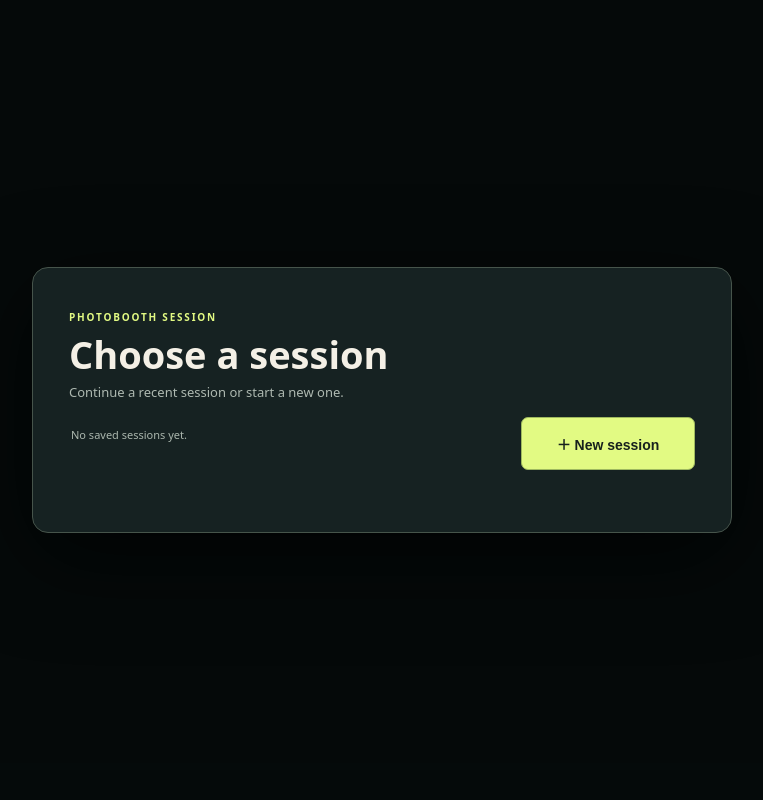
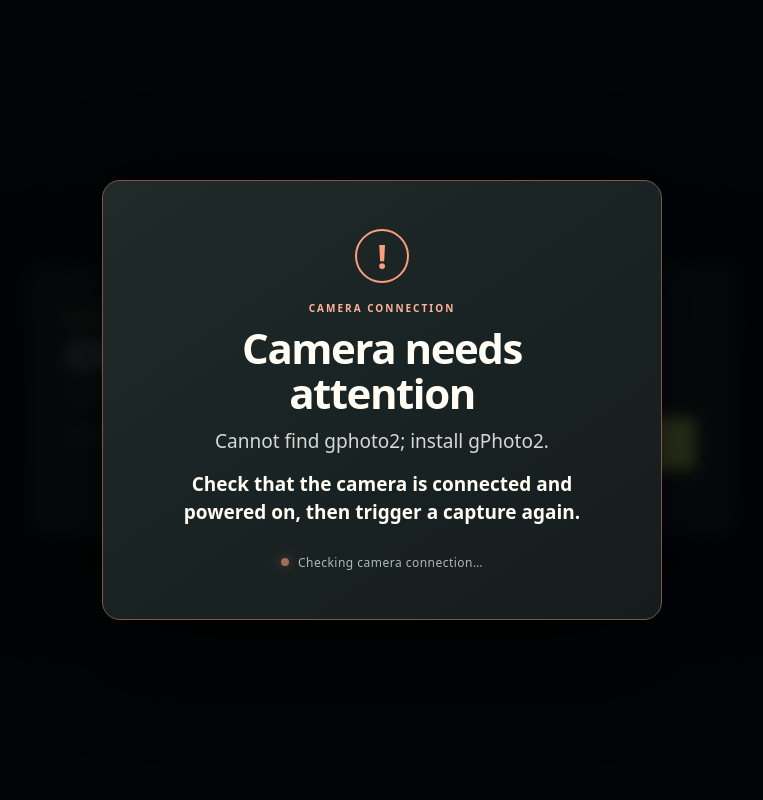
Before and after one commit to rogii/photobooth, a Flask app: page / in a window 1280 px wide. Shown: the whole page, without its empty margins (258-1021 px from the left). Run offline with Flask 3, Linux system fonts and the light colour scheme; data that the repository does not hold is empty; parts of the project's set-up code (start-up, migrations or seed data) failed here and were passed over; some libraries are stand-ins or nearby versions.

Commit message:
feat: improve camera fault handling

```diff
--- a/photobooth/app.py
+++ b/photobooth/app.py
@@ -51,6 +51,8 @@ class PhotoboothService:
         self.demo = demo
         self.camera_lock = threading.Lock()
         self.state_lock = threading.Lock()
+        self.camera_available = bool(demo)
+        self.camera_error = "" if demo else "Checking camera connection…"
         self.stop_event = threading.Event()
         self.busy = False
         self.status = "Choose or create a session"
@@ -80,7 +82,37 @@ class PhotoboothService:
         SESSIONS.mkdir(parents=True, exist_ok=True)
         UPLOAD_QUEUE.mkdir(parents=True, exist_ok=True)
         self._init_gpio()
+        if not self.demo:
+            threading.Thread(target=self.camera_health_worker, daemon=True, name="camera-health").start()
         threading.Thread(target=self.upload_worker, daemon=True, name="upload-queue").start()
+
+    def camera_health_worker(self):
+        """Keep checking the camera so the kiosk can recover after USB reconnects."""
+        while not self.stop_event.is_set():
+            command = self.config.get("camera_command", "gphoto2")
+            available = False
+            error = ""
+            if not shutil.which(command):
+                error = f"Cannot find {command}; install gPhoto2."
+            elif self.camera_lock.acquire(timeout=0.2):
+                try:
+                    result = subprocess.run(
+                        [command, "--summary"], capture_output=True, text=True, timeout=8
+                    )
+                    available = result.returncode == 0
+                    if not available:
+                        error = (result.stderr or result.stdout or "Camera did not respond.").strip()[-400:]
+                except (OSError, subprocess.TimeoutExpired) as exc:
+                    error = str(exc) or "Camera did not respond."
+                finally:
+                    self.camera_lock.release()
+            else:
+                self.stop_event.wait(2)
+                continue
+            with self.state_lock:
+                self.camera_available = available
+                self.camera_error = "" if available else error
+            self.stop_event.wait(3)
 
     def _read_last_session(self):
         try:
@@ -418,6 +450,8 @@ class PhotoboothService:
                 "gallery_upload_configured": bool(self.config.get("upload_url", "").strip()),
                 "capture_count": capture_count,
                 "flash_available": self.flash_available,
+                "camera_available": self.camera_available,
+                "camera_error": self.camera_error,
                 "demo": self.demo,
                 "phase": self.phase,
                 "photo_number": self.photo_number,
@@ -705,6 +739,9 @@ class PhotoboothService:
                 self.photo_total = 0
                 result_ready = True
         except Exception as exc:
+            with self.state_lock:
+                self.camera_available = False
+                self.camera_error = str(exc)
             self.set_status(f"Capture failed · {exc}")
         finally:
             if self.flash:
@@ -1036,7 +1073,7 @@ def create_app(service, admin_port=ADMIN_PORT):
     @web.get("/api/state")
     def get_state():
         state = service.state()
-        public = {key: state[key] for key in ("session", "busy", "status", "countdown", "photo_number", "photo_total", "recent_photo", "recent_photo_version", "phase", "photo_wall_version", "photo_wall_columns", "capture_count", "queued_uploads", "gallery_upload_configured", "sessions", "locked_session", "host_info")}
+        public = {key: state[key] for key in ("session", "busy", "status", "countdown", "photo_number", "photo_total", "recent_photo", "recent_photo_version", "phase", "photo_wall_version", "photo_wall_columns", "capture_count", "queued_uploads", "gallery_upload_configured", "sessions", "locked_session", "host_info", "camera_available", "camera_error")}
         public["server_instance_id"] = SERVER_INSTANCE_ID
         public["keys"] = {"single": service.config.get("key_single", "a"), "sequence": service.config.get("key_sequence", "b")}
         return jsonify(public)
--- a/photobooth/static/index.html
+++ b/photobooth/static/index.html
@@ -57,6 +57,16 @@
     <div id="connection-status" class="connection-overlay hidden" role="status" aria-live="polite">
       <div><span class="connection-spinner"></span><h1>CONNECTION LOST</h1><p>Reconnecting to photobooth…</p></div>
     </div>
+    <div id="camera-error" class="camera-error-overlay hidden" role="alert" aria-live="assertive">
+      <section class="camera-error-card">
+        <span class="camera-error-icon" aria-hidden="true">!</span>
+        <p class="camera-error-kicker">CAMERA CONNECTION</p>
+        <h1>Camera needs attention</h1>
+        <p id="camera-error-detail">The camera is not responding.</p>
+        <p class="camera-error-help">Check that the camera is connected and powered on, then trigger a capture again.</p>
+        <span class="camera-error-wait"><i></i> Checking camera connection…</span>
+      </section>
+    </div>
     <div id="admin-pin-dialog" class="admin-pin-overlay hidden" role="dialog" aria-modal="true" aria-labelledby="admin-pin-title">
       <form id="admin-pin-form" class="admin-pin-card">
         <span class="picker-kicker">ADMIN ACCESS</span>
--- a/photobooth/static/kiosk.css
+++ b/photobooth/static/kiosk.css
@@ -29,3 +29,13 @@
 .internet-stat i.offline{background:#ff8d75;box-shadow:0 0 10px #ff8d7588}.internet-stat strong{font-size:11px;letter-spacing:.07em}
 .internet-stat{cursor:pointer;user-select:none;touch-action:manipulation;transition:color .15s,filter .15s}.internet-stat.holding{color:#e2fa83;filter:brightness(1.18)}
 .admin-pin-overlay{position:fixed;inset:0;z-index:40;display:grid;place-items:center;padding:20px;background:#050909eF}.admin-pin-card{width:min(420px,100%);padding:28px;border:1px solid #46544b;border-radius:14px;background:#162222;box-shadow:0 25px 90px #000b}.admin-pin-card h1{margin:8px 0;font-size:clamp(26px,5vw,36px)}.admin-pin-card p{margin:0 0 18px;color:#aeb9b1}.admin-pin-card input{width:100%;height:48px;padding:0 12px;border:1px solid #52615b;border-radius:6px;background:#0d1516;color:white;font:20px ui-monospace,monospace;letter-spacing:.2em}.admin-pin-pad{display:grid;grid-template-columns:repeat(3,1fr);gap:6px;margin-top:10px}.admin-pin-pad button{min-height:42px;border:1px solid #3a4b47;border-radius:5px;background:#233130;color:#f4f0e6;font:16px ui-monospace,monospace}.admin-pin-pad button:active{border-color:#e2fa83;background:#3c5147}.admin-pin-actions{display:flex;justify-content:flex-end;gap:10px;margin-top:18px}.admin-pin-actions button{min-width:100px;padding:11px 16px;border:0;border-radius:6px;background:#354542;color:#f4f0e6;font:inherit;font-weight:700}.admin-pin-actions button[type=submit]{background:#e2fa83;color:#162020}.admin-pin-actions button:disabled{opacity:.5}.admin-pin-actions button:focus-visible,.admin-pin-card input:focus-visible{outline:2px solid #e2fa83;outline-offset:2px}#admin-pin-error{min-height:20px;margin-top:8px;color:#ffb8a6;font-size:13px}
+.camera-error-overlay{position:fixed;inset:0;z-index:50;display:grid;place-items:center;padding:24px;background:rgba(2,5,6,.78);backdrop-filter:blur(8px)}
+.camera-error-card{width:min(560px,100%);padding:clamp(28px,5vw,48px);border:1px solid #805649;border-radius:18px;background:linear-gradient(145deg,#202a29,#141c1d);box-shadow:0 28px 100px #000c;text-align:center}
+.camera-error-icon{display:grid;place-items:center;width:54px;height:54px;margin:0 auto 18px;border:2px solid #ff9d7f;border-radius:50%;color:#ff9d7f;font-size:34px;font-weight:800}
+.camera-error-kicker{margin:0;color:#ffb49b;font-size:10px;font-weight:800;letter-spacing:.2em}
+.camera-error-card h1{margin:10px 0 12px;color:#fffdf4;font-size:clamp(27px,5vw,42px);line-height:1.08;letter-spacing:-.035em}
+.camera-error-card>p:not(.camera-error-kicker){max-width:440px;margin:0 auto;color:#d3dbd4;font-size:clamp(15px,2.1vw,19px);line-height:1.5;overflow-wrap:anywhere}
+.camera-error-card .camera-error-help{margin-top:14px!important;color:#fffdf4!important;font-weight:650}
+.camera-error-wait{display:inline-flex;align-items:center;gap:9px;margin-top:27px;color:#aeb9b1;font-size:12px;letter-spacing:.04em}
+.camera-error-wait i{width:8px;height:8px;border-radius:50%;background:#ff9d7f;box-shadow:0 0 12px #ff9d7f88;animation:camera-pulse 1.4s ease-in-out infinite}
+@keyframes camera-pulse{50%{opacity:.35}}
--- a/photobooth/static/kiosk.js
+++ b/photobooth/static/kiosk.js
@@ -56,6 +56,9 @@ async function api(path, body) {
 
 function render(current) {
   state = current;
+  const cameraFailed = !current.demo && !current.camera_available;
+  $("#camera-error").classList.toggle("hidden", !cameraFailed);
+  $("#camera-error-detail").textContent = current.camera_error || "The camera is not responding.";
   $("#event").textContent = current.session?.name || "";
   $("#event-footer").classList.toggle("hidden", !current.session || current.phase === "result");
   $("#capture-count").textContent = Number(current.capture_count || 0).toLocaleString();
```
